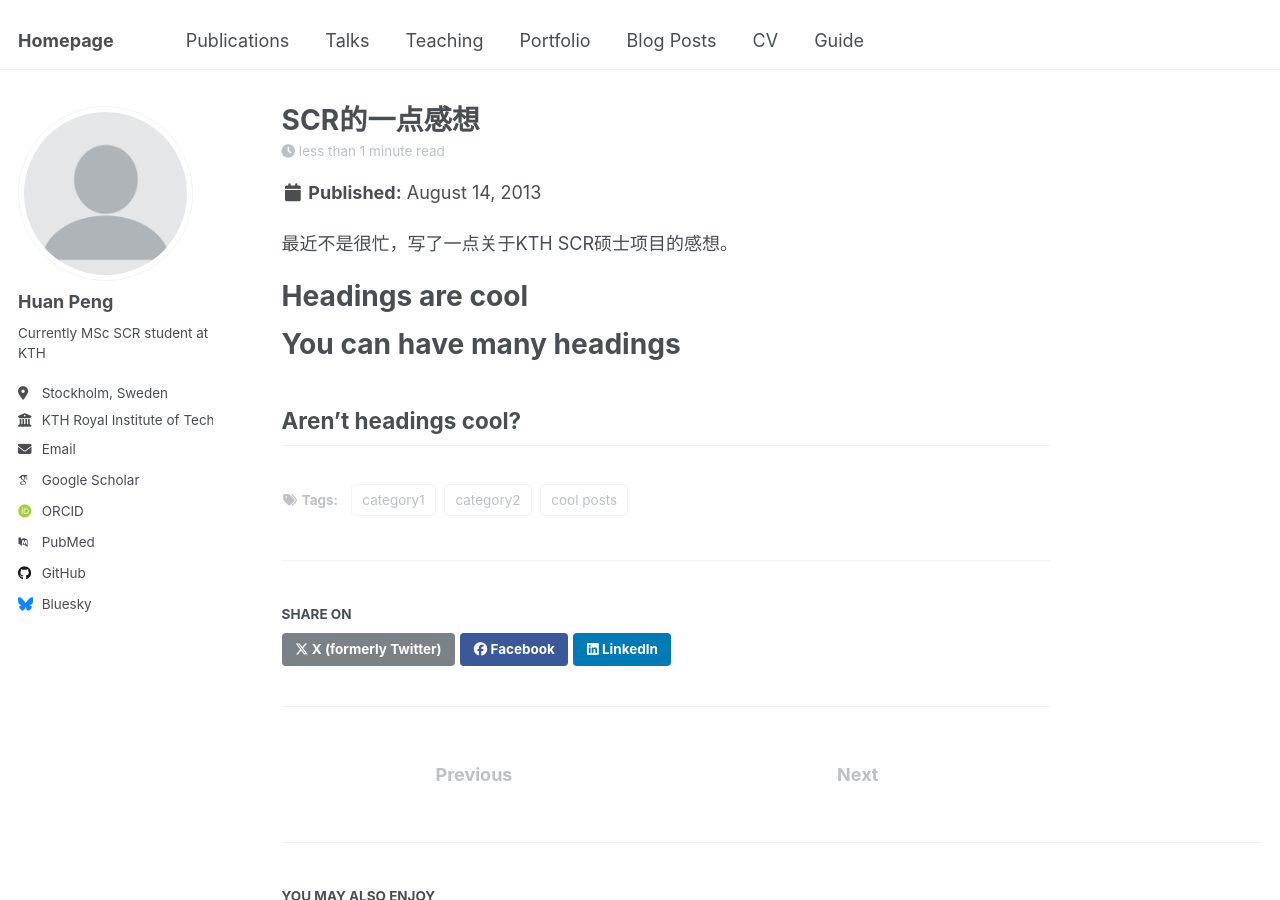
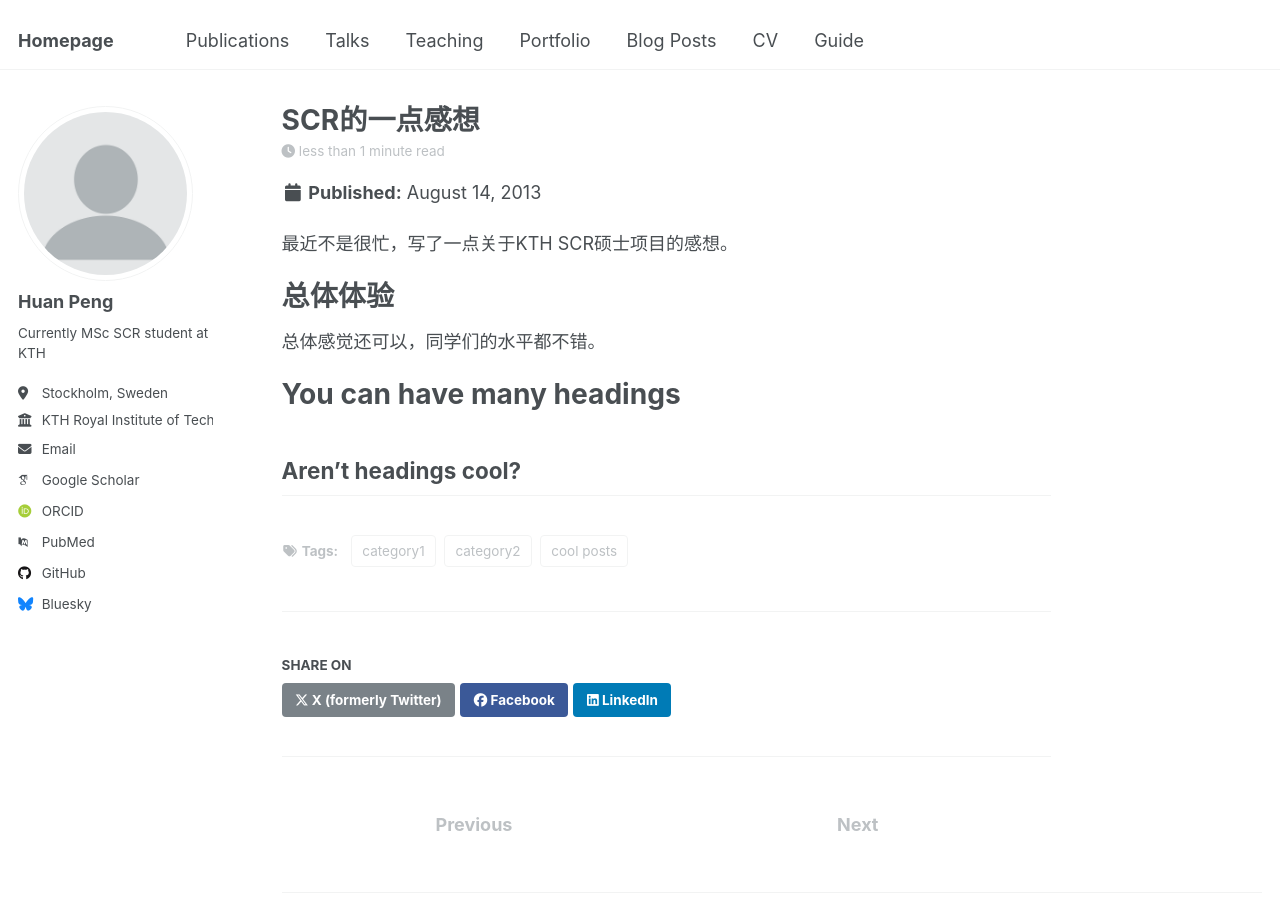
Before and after one commit to huanpen/huanpeng, a Jekyll site: the page built from _posts/2013-08-14-blog-post-2.md, in a window 1280 px wide and 900 px high. Built offline with Jekyll 4.4.1, drawn with Linux system fonts in a browser that asks for light colours; some web fonts are replaced.

Commit message:
Update 2013-08-14-blog-post-2.md
Signed-off-by: Huan Peng <huanp@kth.se>

```diff
--- a/_posts/2013-08-14-blog-post-2.md
+++ b/_posts/2013-08-14-blog-post-2.md
@@ -10,8 +10,9 @@ tags:
 
 最近不是很忙，写了一点关于KTH SCR硕士项目的感想。
 
-Headings are cool
+总体体验
 ======
+总体感觉还可以，同学们的水平都不错。
 
 You can have many headings
 ======
```
